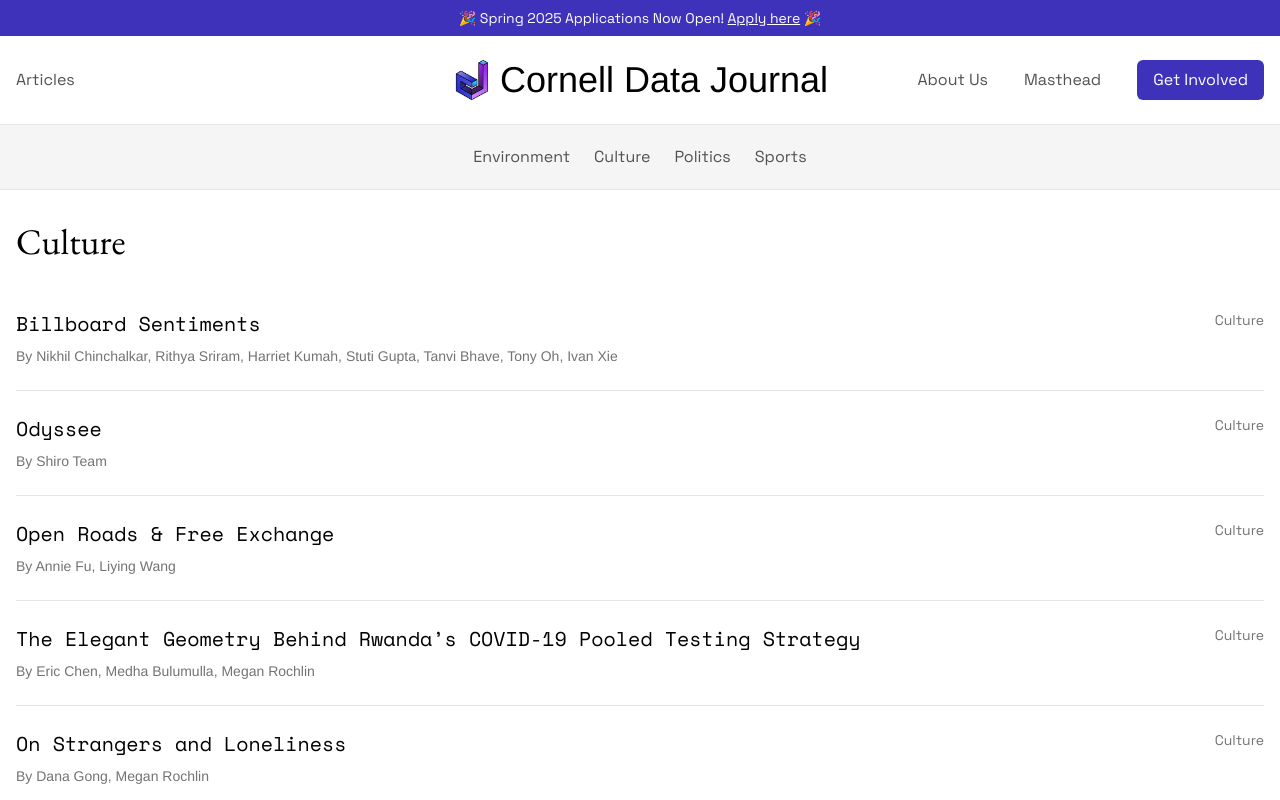
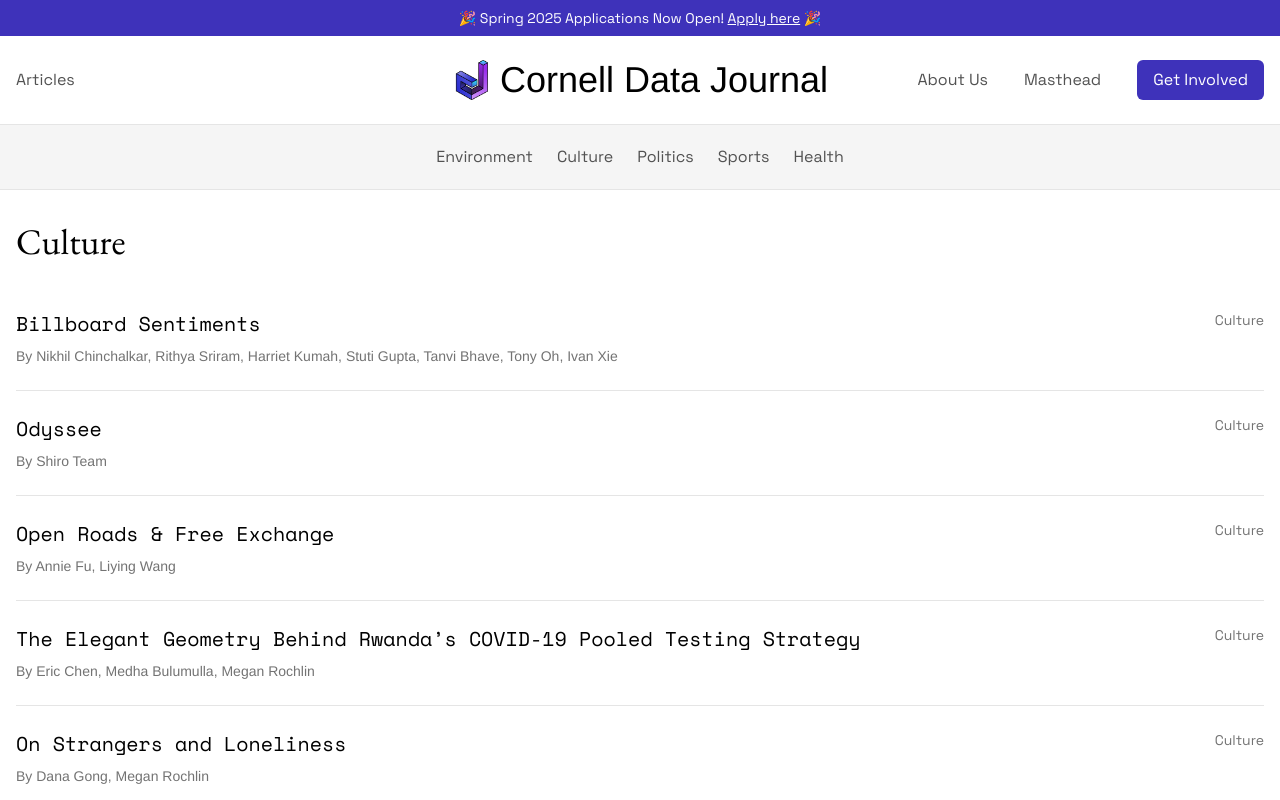
Before and after one commit to cornelldatajournal/site, a Next.js app: page /sections/culture in a window 1280 px wide. Shown: the top 800 px of the page. Built offline with nearby package versions, Linux system fonts and the light colour scheme.

Commit message:
added health section

```diff
--- a/src/app/layout.tsx
+++ b/src/app/layout.tsx
@@ -188,6 +188,12 @@ export default function RootLayout({
               >
                 Sports
               </Link>
+              <Link
+                href="/sections/health"
+                className="text-neutral-600 font-space-grotesk hover:text-neutral-900 dark:text-neutral-400 dark:hover:text-neutral-100 hover:italic py-2"
+              >
+                Health
+              </Link>
             </nav>
           </div>
         </div>
--- a/src/app/sections/[slug]/page.tsx
+++ b/src/app/sections/[slug]/page.tsx
@@ -3,7 +3,7 @@ import { notFound } from 'next/navigation';
 import Link from 'next/link';
 
 export async function generateStaticParams() {
-    const sections = ["environment", "culture", "politics", "sports"];
+    const sections = ["environment", "culture", "politics", "sports", "health"];
     return sections.map((section) => ({ slug: section }));
 }
 
@@ -13,7 +13,7 @@ interface SectionPageProps {
 
 export default async function SectionPage({ params }: SectionPageProps) {
     const { slug } = await params;
-    const sections = ["environment", "culture", "politics", "sports"];
+    const sections = ["environment", "culture", "politics", "sports", "health"];
 
     if (!sections.includes(slug)) {
         notFound();
--- a/src/types/index.ts
+++ b/src/types/index.ts
@@ -1,6 +1,6 @@
 export type ArticleType = 'default' | 'image' | 'feature' | 'quote' | 'multimedia';
 
-export type SectionType = 'Environment' | 'Culture' | 'Politics' | 'Campus';
+export type SectionType = 'Environment' | 'Culture' | 'Politics' | 'Sports' | 'Health';
 
 export interface BaseArticle {
     title: string;
```
